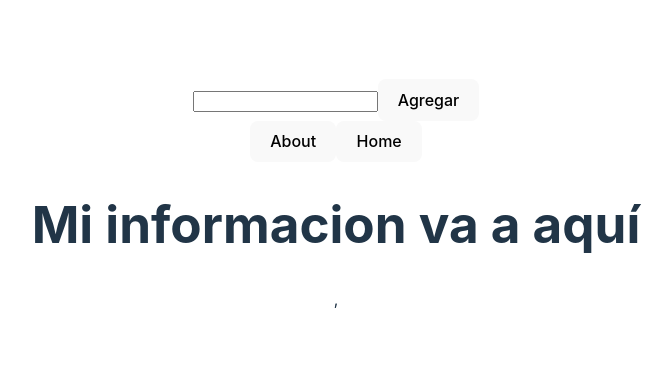
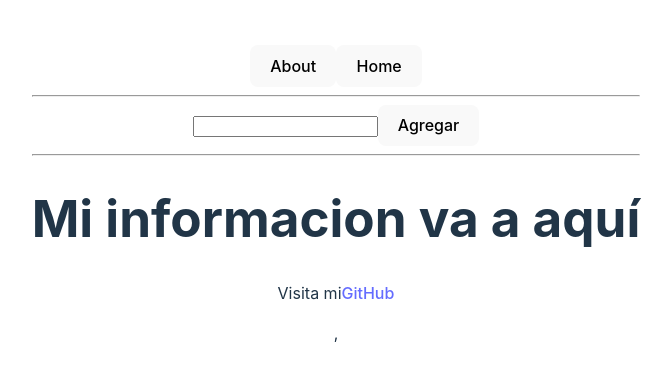
Before and after one commit to BMPaiba/rick-and-morty-ft45a, a React (Vite) app: page /about in a window 1280 px wide. Shown: the part 205-586 px from the top of the page, without its empty margins (304-975 px from the left). Built offline with nearby package versions, Linux system fonts and the light colour scheme.

Commit message:
actualizacion

```diff
--- a/src/App.jsx
+++ b/src/App.jsx
@@ -6,14 +6,15 @@ import Cards from "./components/Cards.jsx";
 import Nav from "./components/Nav.jsx";
 import { useState } from "react";
 import axios from "axios";
-import {Route, Routes } from "react-router-dom";
+import {Route, Routes, useNavigate } from "react-router-dom";
 import About from "./components/About.jsx";
 import Detail from "./components/Detail.jsx";
 import NotFounding from "./components/NotFounding.jsx";
 
+
 function App() {
   const [characters, setCharacteres] = useState([]);
-
+  const navigate = useNavigate()
   // const onClose = () => {
   //   alert('estas ejecutando onClose');
   // };
@@ -40,6 +41,7 @@ function App() {
         window.alert("¡No hay personajes con este ID!");
       }
     });
+    navigate('/home')
   }
 
   return (
@@ -51,7 +53,7 @@ function App() {
           element={<Cards characters={characters} onClose={onClose} />}
         />
         <Route path="/about" element={<About />} />
-        <Route path="/home/detail/:id" element={<Detail />} />
+        <Route path="/detail/:id" element={<Detail />} />
         <Route path="*" element={<NotFounding />} />
       </Routes>
     </div>
--- a/src/components/About.jsx
+++ b/src/components/About.jsx
@@ -1,9 +1,15 @@
-import React from 'react'
+import React from "react";
 
 export default function About() {
   return (
     <div>
-        <h1>Mi informacion va a aquí</h1>
+      <h1>Mi informacion va a aquí</h1>
+      <p>
+        Visita mi
+        <a href="https://github.com/BMPaiba" target="_blanc">
+           GitHub
+        </a>
+      </p>
     </div>
-  )
+  );
 }
--- a/src/components/Card.jsx
+++ b/src/components/Card.jsx
@@ -4,14 +4,17 @@ export default function Card(props) {
   return (
     <div>
       <button onClick={() => props.onClose(props.id)}>X</button>
-      <Link to={`detail/${props.id}`}>
-        <h3>{props.name}</h3>
+      <Link to={`/detail/${props.id}`}>
+        <h2>{props.name}</h2>
       </Link>
+      <h4>Id: {props.id}</h4>
       <h4>Status: {props.status}</h4>
       <h4>Specie: {props.specie}</h4>
       <h4>Gender: {props.gender}</h4>
       <h4>Origin: {props.origin}</h4>
-      <img src={props.image} alt={props.name} />
+      <Link to={`/detail/${props.id}`}>
+        <img src={props.image} alt={props.name} />
+      </Link>
     </div>
   );
 }
--- a/src/components/Detail.jsx
+++ b/src/components/Detail.jsx
@@ -30,7 +30,7 @@ export default function Detail() {
     <div>
       {character.name && (
         <div>
-          <h2>Name: {character.name}</h2>
+          <h1> {character.name}</h1>
           <h2>Status: {character.status}</h2>
           <h2>Species: {character.species}</h2>
           <h2>Gender: {character.gender}</h2>
@@ -39,5 +39,13 @@ export default function Detail() {
         </div>
       )}
     </div>
+    // <div>
+    //   <h1> {character.name}</h1>
+    //   <h2>Status: {character.status}</h2>
+    //   <h2>Species: {character.species}</h2>
+    //   <h2>Gender: {character.gender}</h2>
+    //   <h2>Origin: {character.origin?.name}</h2>
+    //   <img src={character.image} alt={character.name} />
+    // </div>
   );
 }
--- a/src/components/Nav.jsx
+++ b/src/components/Nav.jsx
@@ -1,17 +1,19 @@
 import React from 'react'
 import SearchBar from './SearchBar.jsx';
-import {Link} from 'react-router-dom'
+import {Link, NavLink} from 'react-router-dom'
 
 export default function Nav({onSearch}) {
   return (
     <div>
+      <NavLink to='/about'>
+      <button >About</button>
+      </NavLink>
+      <NavLink to='/home'>
+      <button >Home</button>
+      </NavLink>
+      <hr />
       <SearchBar onSearch={onSearch} />
-      <Link to='/about'>
-      <button >About</button>
-      </Link>
-      <Link to='/home'>
-      <button >Home</button>
-      </Link>
+      <hr />
     </div>
   )
 }
--- a/src/components/NotFounding.jsx
+++ b/src/components/NotFounding.jsx
@@ -1,9 +1,10 @@
 import React from "react";
 
 export default function NotFounding() {
+  const error404 = 'https://retouchcenter.org/wp-content/uploads/2019/04/error-4044.jpg'
   return (
     <div>
-      <h2> 404</h2>
+      <img src="https://retouchcenter.org/wp-content/uploads/2019/04/error-4044.jpg" alt="NotFounding 404" />
     </div>
   );
 }
```
Lines whose indentation alone changed are shown as unchanged.
